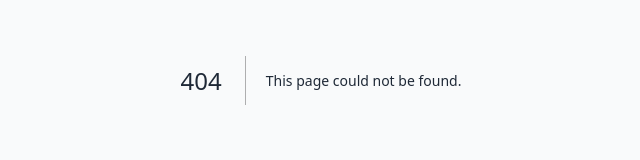
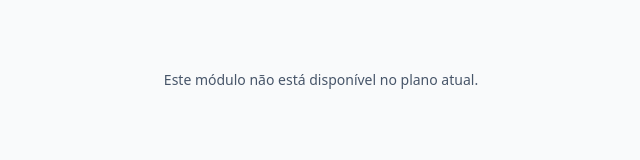
Before and after one commit to lyfeai2-labs/nextjs-institutional-template, a Next.js app in the folder web/: page /pesquisa in a window 1280 px wide. Before the commit this address had no page. Shown: the part 416-576 px from the top of the page, without its empty margins (319-959 px from the left). Built offline with nearby package versions, Linux system fonts and the light colour scheme.

Commit message:
feat: implement modular product plan system with feature flags

```diff
--- /dev/null
+++ b/web/app/pesquisa/page.tsx
@@ -0,0 +1,26 @@
+import { features } from '../config/features';
+
+export default function Pesquisa() {
+  if (!features.pesquisa) {
+    return (
+      <main className="min-h-screen flex items-center justify-center">
+        <p className="text-sm text-slate-600">
+          Este módulo não está disponível no plano atual.
+        </p>
+      </main>
+    );
+  }
+
+  return (
+    <main className="min-h-screen py-16 px-8">
+      <div className="max-w-4xl mx-auto">
+        <h1 className="text-5xl font-semibold text-gray-900 mb-6">
+          Pesquisa
+        </h1>
+        <p className="text-lg text-gray-700 leading-relaxed">
+          Módulo de pesquisa analítica do Observatório.
+        </p>
+      </div>
+    </main>
+  );
+}
```
